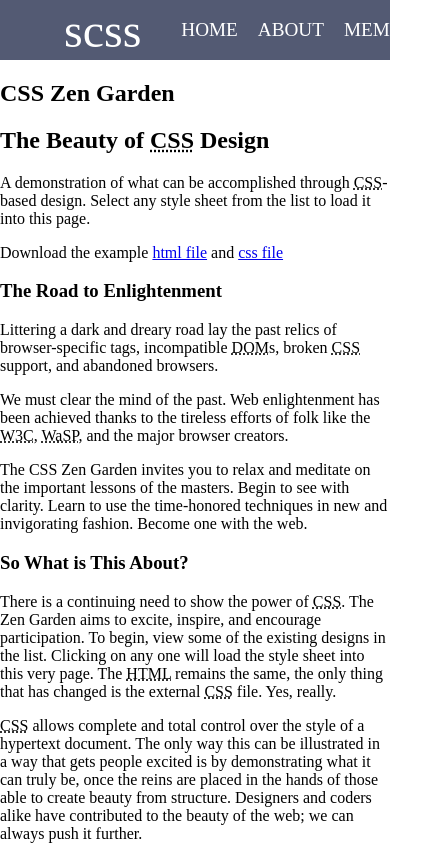
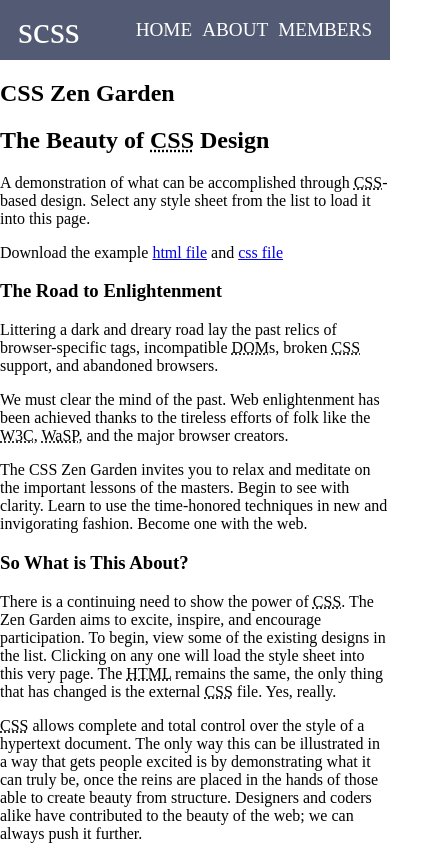
Before and after one commit to IgorBarrosoAlmeida/ZenGarden-SCSS, a plain HTML site: page index.html in a window 390 px wide. Shown: the top 846 px of the page, 438 px wide, since content can reach past the window. Drawn offline with Linux system fonts and the light colour scheme; a web font is replaced by a local one.

Commit message:
adicionando layout para smatphone

```diff
--- a/styles/components/_cabecalho.scss
+++ b/styles/components/_cabecalho.scss
@@ -22,7 +22,7 @@
                     text-decoration: none;
                     color:$branco;
                     text-transform: uppercase;
-                    font-size: $tamanho-do-texto/2.5;
+                    font-size: $tamanho-do-texto/2;
                 }
                 .item--link:hover{
                     color: $azul-claro;
@@ -31,3 +31,23 @@
         }
     }
 }
+@media screen and (max-width: 480px){
+    .cabecalho{
+        padding: 0 10px;
+        justify-content: space-around;
+        .cabecalho--titulo{
+            font-size: $tamanho-do-texto/1.25;
+        }
+        .cabecalho--menu{
+            .menu--lista{
+                gap: 10px;
+                .lista--item{
+                    .item--link{
+                        font-size: $tamanho-do-texto/2.5;
+                    }
+                }
+            }
+        }
+
+    }
+}
```
Also changed, not shown: styles/style.css, 1 other file.
